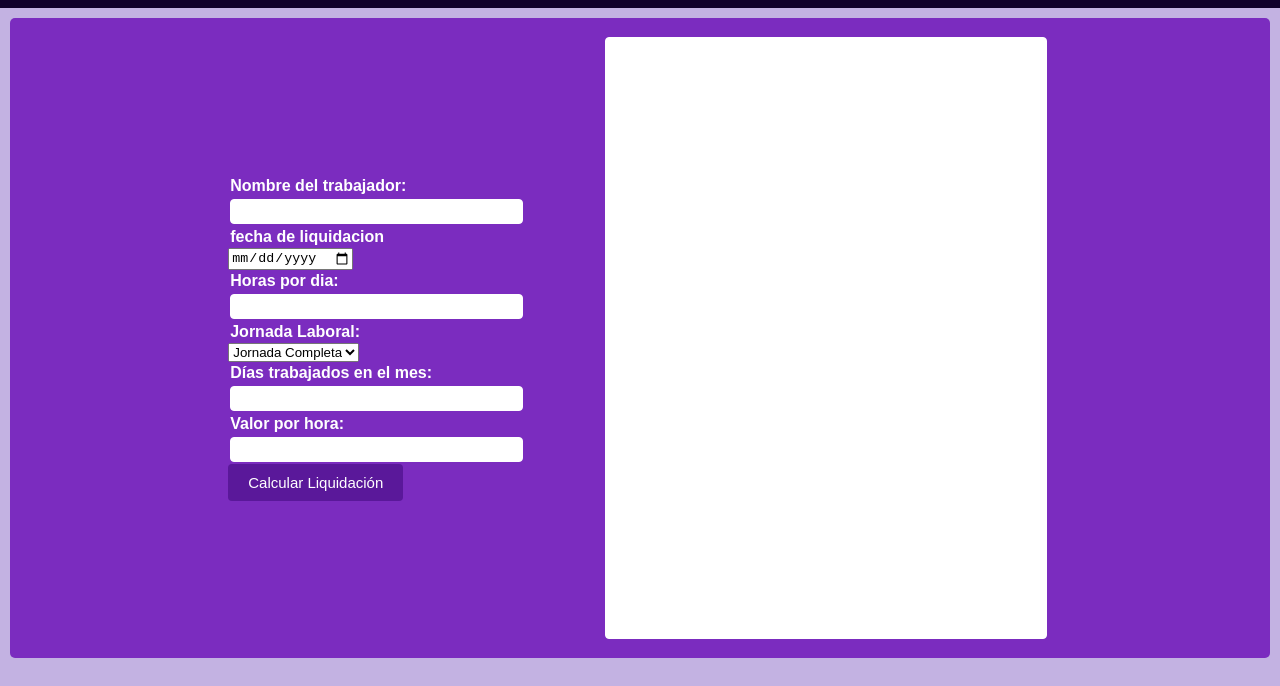
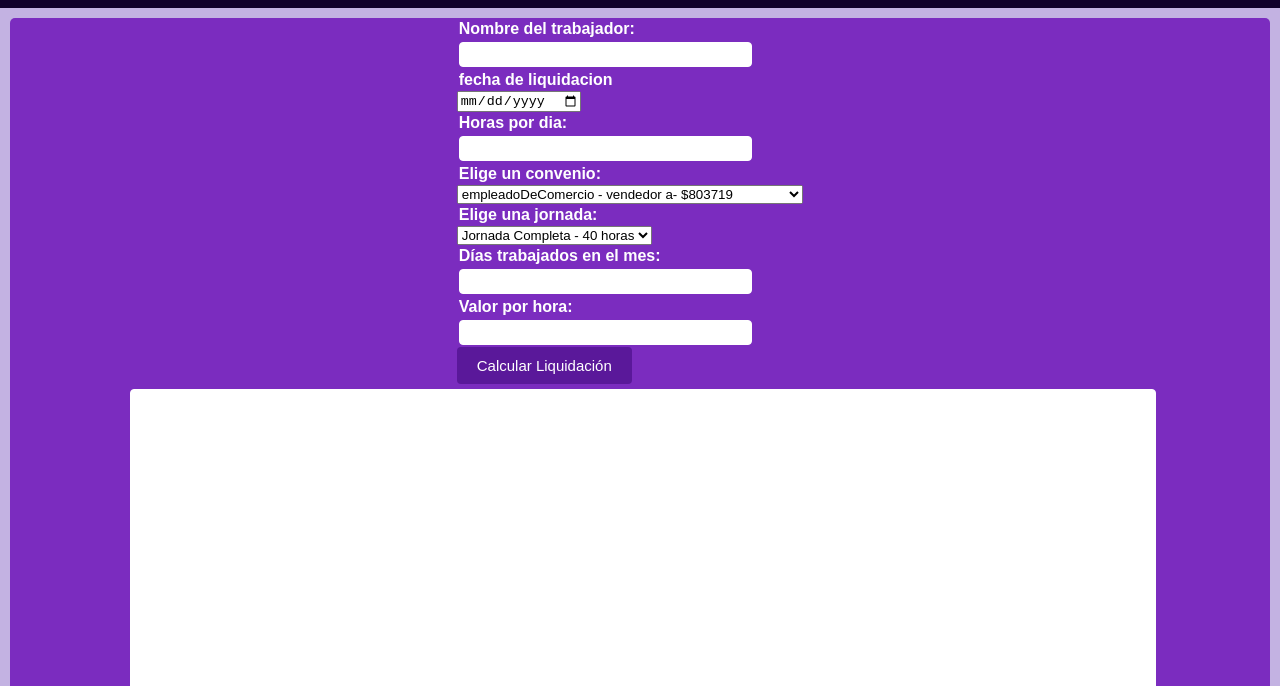
Before and after one commit to JuampiCabrera/Liquidaci-n-de-sueldos, a website: page index.html in a window 1280 px wide. Shown: the part 114-800 px from the top of the page. Drawn offline with Linux system fonts and the light colour scheme; no server answers; sample sign-in values are in the browser's storage.

Commit message:
convenios

```diff
--- a/index.html
+++ b/index.html
@@ -38,11 +38,14 @@
                 <label for="horas">Horas por dia:</label>
                 <input type="number" id="horas" min="0" required>
 
-                <label for="jornada">Jornada Laboral:</label>
-                <select id="jornadas" name="jornadas">
-                    <option value="1">Jornada Completa</option>
-                    <option value="2">Media Jornada</option>
-                    <option value="3">Jornada 3/4</option>
+                <label for="convenioSelect">Elige un convenio:</label>
+                <select id="convenioSelect">
+                <!-- Las opciones se agregarán aquí por JavaScript -->
+                </select>
+
+                <label for="jornadaSelect">Elige una jornada:</label>
+                <select id="jornadaSelect">
+                    <!-- Las opciones se agregarán aquí por JavaScript -->
                 </select>
 
                 <label for="dias">Días trabajados en el mes:</label>
--- a/json/convenios.json
+++ b/json/convenios.json
@@ -1,79 +1,81 @@
 {
-    "convenios": [
+    "convenios":
+    [
         {
-            "convenio": "empleadoDeComercio",
-            "categoria":"vendedor a",
+            "tipo": "empleadoDeComercio",
+            "categoria": "vendedor a",
             "remuneracionBasica": 803719
         },
         {
-            "convenio": "empleadoDeComercio",
-            "categoria":"vendedor b",
+            "tipo": "empleadoDeComercio",
+            "categoria": "vendedor b",
             "remuneracionBasica": 820942
         },
         {
-            "convenio": "empleadoDeComercio",
-            "categoria":"vendedor c",
+            "tipo": "empleadoDeComercio",
+            "categoria": "vendedor c",
             "remuneracionBasica": 826679
         },
         {
-            "convenio": "empleadoDeComercio",
-            "categoria":"vendedor d",
+            "tipo": "empleadoDeComercio",
+            "categoria": "vendedor d",
             "remuneracionBasica": 839307
         },
         {
-            "convenio": "uecara",
-            "catgoria":"administrativo analista",
+            "tipo": "uecara",
+            "categoria": "administrativo analista",
             "remuneracionBasica": 680957
         },
         {
-            "convenio": "uecara",
-            "catgoria":"administrativo auxiliar",
+            "tipo": "uecara",
+            "categoria": "administrativo auxiliar",
             "remuneracionBasica": 628630
         },
         {
-            "convenio": "uecara",
-            "catgoria":"administrativo ayudante",
+            "tipo": "uecara",
+            "categoria": "administrativo ayudante",
             "remuneracionBasica": 573867
         },
         {
-            "convenio": "uecara",
-            "catgoria":"administrativo ayudanteDeSegunda",
+            "tipo": "uecara",
+            "categoria": "administrativo ayudanteDeSegunda",
             "remuneracionBasica": 502003
         },
         {
-            "convenio": "uthgra",
+            "tipo": "uthgra",
             "categoria": 1,
             "remuneracionBasica": 589410
         },
         {
-            "convenio": "uthgra",
+            "tipo": "uthgra",
             "categoria": 2,
             "remuneracionBasica": 617940
         },
         {
-            "convenio": "uthgra",
+            "tipo": "uthgra",
             "categoria": 3,
             "remuneracionBasica": 654336
         },
         {
-            "convenio": "uthgra",
+            "tipo": "uthgra",
             "categoria": 4,
             "remuneracionBasica": 684185
         },
         {
-            "convenio": "uthgra",
+            "tipo": "uthgra",
             "categoria": 5,
             "remuneracionBasica": 722034
         },
         {
-            "convenio": "uthgra",
+            "tipo": "uthgra",
             "categoria": 6,
             "remuneracionBasica": 761519
         },
         {
-            "convenio": "uthgra",
+            "tipo": "uthgra",
             "categoria": 7,
             "remuneracionBasica": 990248
         }
     ]
+
 }
--- a/json/jornadas.json
+++ b/json/jornadas.json
@@ -1,17 +1,20 @@
 {
-    "jornada": [
+    "jornadas": [
         {
-            "tipo": "jornadaCompleta",
-            "cantidadHoras": 48
+            "tipo": "Jornada Completa",
+            "horas": 40
         },
         {
-            "tipo": "mediaJornada",
-            "cantidadHoras": 24
+            "tipo": "Jornada Parcial",
+            "horas": 20
         },
         {
-            "tipo": "jornada3/4",
-            "cantidadHoras": "30"
+            "tipo": "Jornada Reducida",
+            "horas": 30
+        },
+        {
+            "tipo": "Medio Tiempo",
+            "horas": 25
         }
     ]
-
 }
--- a/script/main.js
+++ b/script/main.js
@@ -11,14 +11,13 @@ logout.addEventListener('click', ()=>{
     window.location.href = 'login.html'
 })
 
+
 function calcularLiquidacion() {
     let nombre = document.getElementById('nombre').value;
     let fecha = document.getElementById('fecha').value;
     let diasTrabajados = document.getElementById('dias').value;
     let horasPorDia = parseFloat(document.getElementById('horas').value);
     let valorHora = parseFloat(document.getElementById('valorHora').value);
-    let selectedJornadas = document.getElementById('jornadas');
-    let valueTexto = selectedJornadas.options[selectedJornadas.selectedIndex].text;
 
     if ( !nombre || isNaN(horasPorDia) || isNaN(diasTrabajados) || isNaN(valorHora)) {
         alert('Por favor complete todos los campos correctamente.');
@@ -33,9 +32,15 @@ function calcularLiquidacion() {
         <p>Fecha de liquidacion ${fecha}</p>
         <p>Horas totales trabajadas: ${horasTotales.toFixed(2)}</p>
         <p>Sueldo Bruto: $${sueldoBruto.toFixed(2)}</p>
-        <p>Tipo de jornada ${valueTexto}</p>
+        <p>Jornada Laboral: ${jornadaSelect.value}</p>
+        <p>Convenio: ${convenioSelect.value}</p>
     `;
     document.getElementById('resultado').innerHTML = resultadoHTML;
+
+    localStorage.setItem("nombre",nombre);
+    localStorage.setItem("fecha de liquidacion", fecha)
+    localStorage.setItem("horas totales",horasTotales)
+    localStorage.setItem("sueldo bruto", sueldoBruto)
 }
 
 let btnCalcular = document.getElementById("btnCalcular");
@@ -43,15 +48,48 @@ btnCalcular.addEventListener('click',() => {
     calcularLiquidacion()
 })
 
-function guardarDatosLocalStorage(nombre, horasTotales, sueldoBruto, valueTexto) {
-    localStorage.nombre = nombre;
-    localStorage.horasTotales = horasTotales;
-    localStorage.sueldoBruto = sueldoBruto ;
-    localStorage.valueTexto = valueTexto
-}
+document.addEventListener("DOMContentLoaded", function() {
+    // Función para cargar el archivo JSON y crear las opciones
+    function cargarJornadas() {
+        fetch('../json/jornadas.json')
+            .then(response => response.json())
+            .then(data => {
+                const selectElement = document.getElementById('jornadaSelect');
+                data.jornadas.forEach(jornada => {
+                    const option = document.createElement('option');
+                    option.value = jornada.tipo;
+                    option.textContent = `${jornada.tipo} - ${jornada.horas} horas`;
+                    selectElement.appendChild(option);
+                });
+            })
+            .catch(error => console.error('Error cargando el JSON:', error));
+    }
+    cargarJornadas()
+});
 
-fetch('/datos.json')
-.then(response => response.json())
-.then(data => {
-    console.log(data)
-})
+document.addEventListener("DOMContentLoaded", function() {
+    // Función para cargar el archivo JSON y crear las opciones
+    function cargarConvenios() {
+        fetch('../json/convenios.json')
+            .then(response => response.json())
+            .then(data => {
+                const selectElement = document.getElementById('convenioSelect');
+                const opciones = new Set();
+                data.convenios.forEach(convenio => {
+                    // Crear una clave única para cada combinación de tipo y categoría
+                    const clave = `${convenio.tipo} - ${convenio.categoria}- $${convenio.remuneracionBasica}`;
+
+                    if (!opciones.has(clave)) {
+                        const option = document.createElement('option');
+                        option.value = clave;
+                        option.textContent = clave;
+                        selectElement.appendChild(option);
+                        opciones.add(clave);
+                    }
+                });
+            })
+            .catch(error => console.error('Error cargando el JSON:', error));
+    }
+
+    cargarConvenios();
+});
--- a/styles/style.css
+++ b/styles/style.css
@@ -123,9 +123,8 @@ main {
     display: flex;
     justify-content: center;
     align-items: center;
-    flex-direction: row;
-    width: 100vw;
-    height: 80vh;
+    flex-direction: column;
+    width: 100%;
     margin: 10px;
     background-color: #7B2CBF;
     border-radius: 5px;
@@ -179,7 +178,7 @@ input[type="text"], input[type="number"] {
     justify-content: center;
     text-align:center;
     object-fit: cover;
-    width: 440px;
+    width: 80vw;
     height: 75vh;
     line-height: 5px;
     margin: 5px;
```
Also changed, not shown: login.html (+1 -0 lines).
